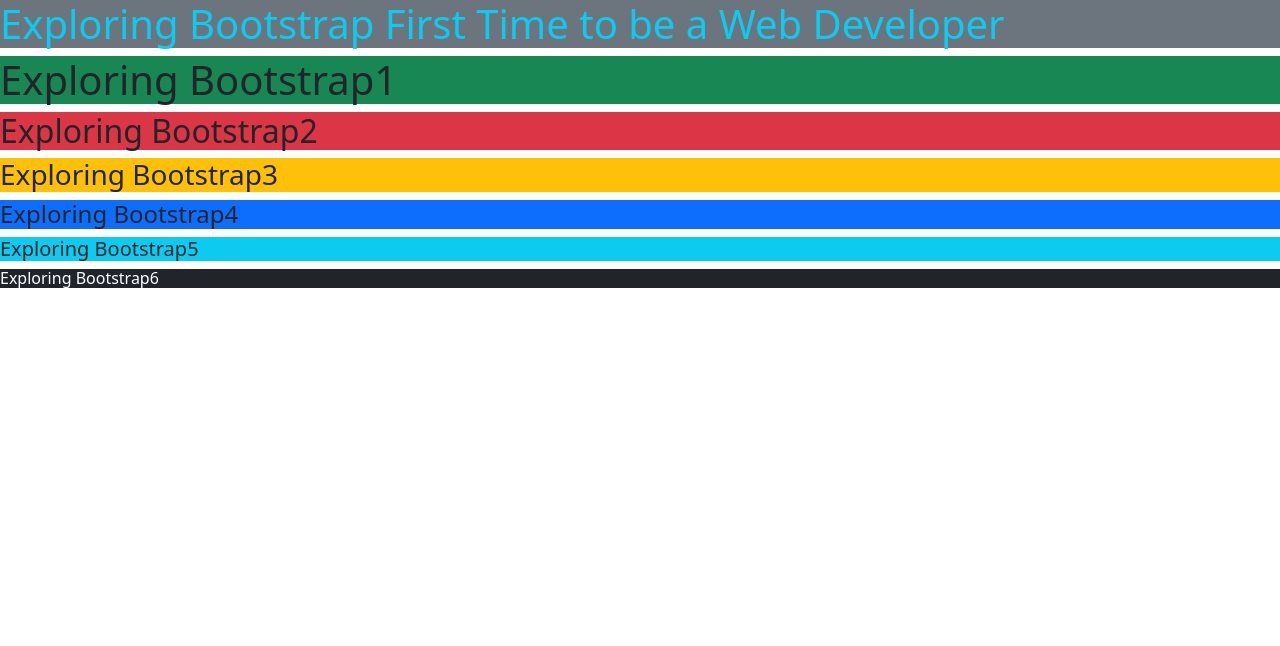
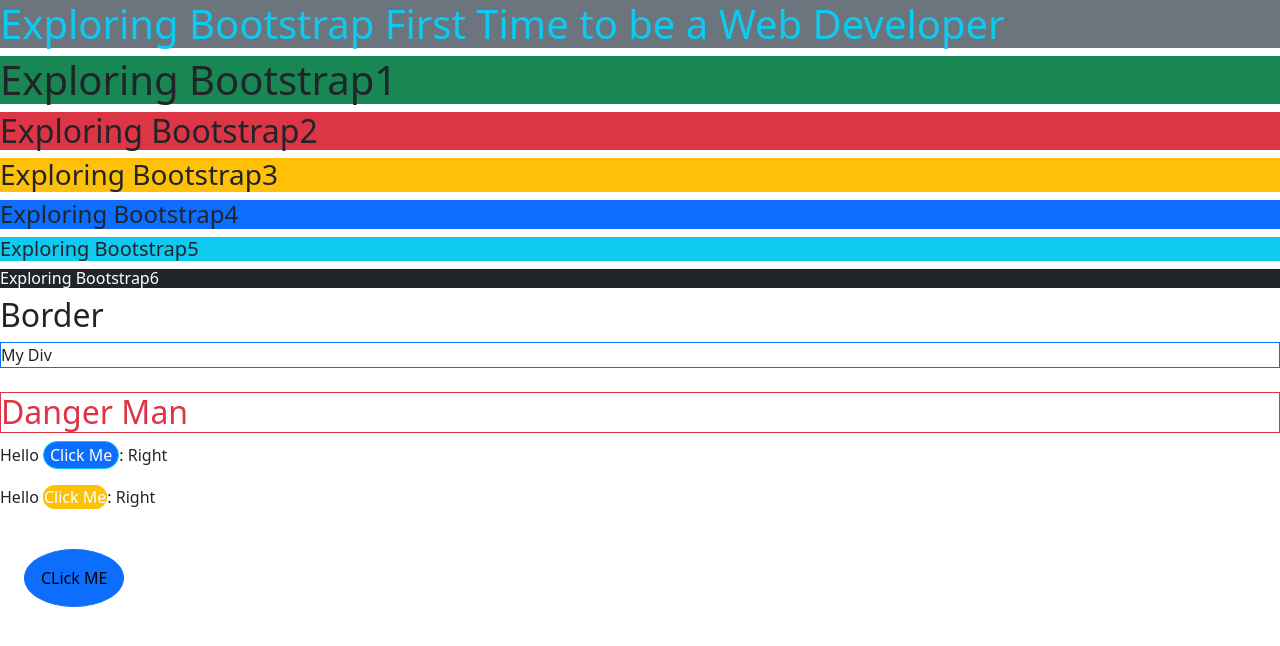
Before and after one commit to ahkamulbd/ProHeroModule11, a plain HTML site: page index.html in a window 1280 px wide. Drawn offline with nearby package versions, Linux system fonts and the light colour scheme.

Commit message:
Bootstrap Spacing with margin and padding and Bootstrap Border addressed according to Lecture 11-3

```diff
--- a/index.html
+++ b/index.html
@@ -19,6 +19,16 @@
     <h5 class="bg-info">Exploring Bootstrap5</h5>
     <h6 class="bg-dark text-white">Exploring Bootstrap6</h6>
 
+    <!-- Lecture > 11-3: Border, Margin, Paddding and Spacing -->
+    <h2>Border</h2>
+    <div class="border border-primary">My Div</div>
+    <br>
+    <h2 class="text-danger border border-danger">Danger Man</h2>
+    <p>Hello <button class="bg-primary text-white border border-info rounded-pill">Click Me</button>: Right</p>
+    <p>Hello <span class="bg-warning text-white border border-warning rounded-pill">Click Me</span>: Right</p>
+    <button class="bg-primary border border-primary rounded-circle px-3 py-3 mx-4 my-4">CLick ME</button>
+
+
     <script src="https://cdn.jsdelivr.net/npm/bootstrap@5.2.0/dist/js/bootstrap.bundle.min.js
     "></script>
 </body>
```
